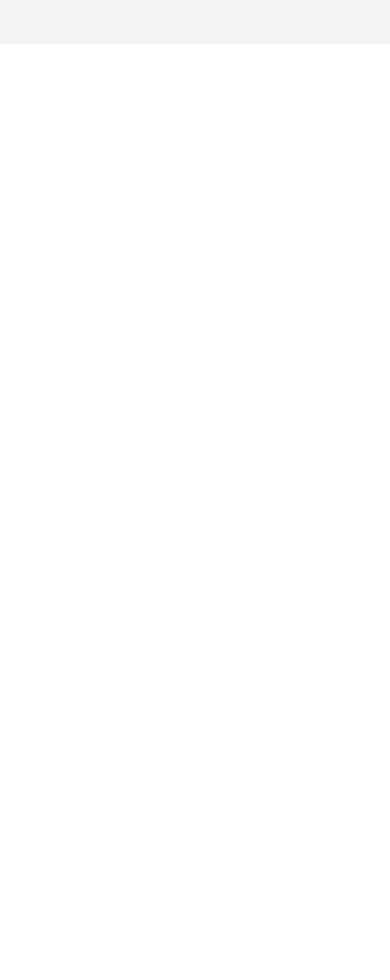
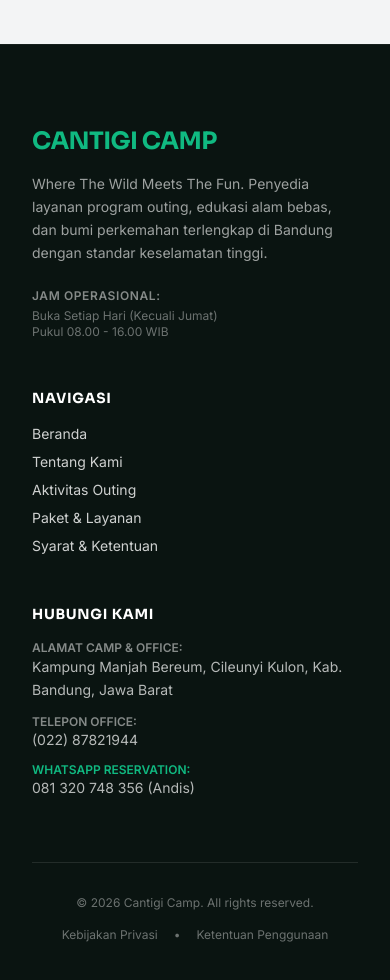
Before and after one commit to mochafri/cantigi-booking, a React (Vite) app: page / in a window 390 px wide. Shown: the part 6240-7220 px from the top of the page. Before the commit the page ends 6284 px from the top, so only its background shows below. Built offline with nearby package versions, Linux system fonts and the light colour scheme.

Commit message:
Tambah section footer

```diff
--- a/src/components/LandingPage.tsx
+++ b/src/components/LandingPage.tsx
@@ -231,6 +231,22 @@ export function LandingPage({ onBook }: { onBook: () => void }) {
           duration: 0.8,
           ease: "power2.out",
           stagger: 0.15
+        }
+      );
+
+      // 9. Footer Section ScrollTrigger
+      gsap.fromTo(".footer-col-anim",
+        { y: 30, opacity: 0 },
+        {
+          scrollTrigger: {
+            trigger: ".footer-section",
+            start: "top 90%"
+          },
+          y: 0,
+          opacity: 1,
+          duration: 0.8,
+          stagger: 0.15,
+          ease: "power2.out"
         }
       );
     });
@@ -490,6 +506,65 @@ export function LandingPage({ onBook }: { onBook: () => void }) {
               Pesan Perjalanan Anda Sekarang
             </button>
          </section>
+
+         {/* Footer */}
+         <footer className="footer-section bg-[#0a1411] text-white/80 pt-20 pb-10 px-8 border-t border-white/5">
+            <div className="max-w-7xl mx-auto grid grid-cols-1 md:grid-cols-12 gap-12 mb-16">
+               {/* Col 1: Brand Info */}
+               <div className="footer-col-anim md:col-span-5 flex flex-col gap-4 opacity-0">
+                  <div className="font-display text-2xl font-bold text-[#10b981] tracking-tight">CANTIGI CAMP</div>
+                  <p className="text-sm text-white/60 max-w-sm leading-relaxed">
+                     Where The Wild Meets The Fun. Penyedia layanan program outing, edukasi alam bebas, dan bumi perkemahan terlengkap di Bandung dengan standar keselamatan tinggi.
+                  </p>
+                  <div className="text-xs text-white/40 mt-2">
+                     <p className="font-bold text-white/50 uppercase tracking-wider mb-1">Jam Operasional:</p>
+                     <p>Buka Setiap Hari (Kecuali Jumat)</p>
+                     <p>Pukul 08.00 - 16.00 WIB</p>
+                  </div>
+               </div>
+
+               {/* Col 2: Navigation Links */}
+               <div className="footer-col-anim md:col-span-3 flex flex-col gap-4 opacity-0">
+                  <h4 className="font-display font-bold text-white uppercase tracking-wider text-sm">Navigasi</h4>
+                  <ul className="flex flex-col gap-2 text-sm">
+                     <li><a href="#" className="hover:text-[#10b981] transition-colors">Beranda</a></li>
+                     <li><a href="#" className="hover:text-[#10b981] transition-colors">Tentang Kami</a></li>
+                     <li><a href="#" className="hover:text-[#10b981] transition-colors">Aktivitas Outing</a></li>
+                     <li><a href="#" className="hover:text-[#10b981] transition-colors">Paket & Layanan</a></li>
+                     <li><a href="#" className="hover:text-[#10b981] transition-colors">Syarat & Ketentuan</a></li>
+                  </ul>
+               </div>
+
+               {/* Col 3: Contact Info (Brosur Asli) */}
+               <div className="footer-col-anim md:col-span-4 flex flex-col gap-4 opacity-0">
+                  <h4 className="font-display font-bold text-white uppercase tracking-wider text-sm">Hubungi Kami</h4>
+                  <div className="flex flex-col gap-3 text-sm text-white/70">
+                     <div>
+                        <p className="font-bold text-white/50 text-xs uppercase">Alamat Camp & Office:</p>
+                        <p className="leading-relaxed">Kampung Manjah Bereum, Cileunyi Kulon, Kab. Bandung, Jawa Barat</p>
+                     </div>
+                     <div>
+                        <p className="font-bold text-white/50 text-xs uppercase">Telepon Office:</p>
+                        <p className="hover:text-[#10b981] transition-colors cursor-pointer">(022) 87821944</p>
+                     </div>
+                     <div>
+                        <p className="font-bold text-[#10b981] text-xs uppercase">WhatsApp Reservation:</p>
+                        <p className="hover:text-[#10b981] transition-colors cursor-pointer">081 320 748 356 (Andis)</p>
+                     </div>
+                  </div>
+               </div>
+            </div>
+
+            {/* Bottom copyright */}
+            <div className="max-w-7xl mx-auto border-t border-white/10 pt-8 flex flex-col sm:flex-row justify-between items-center gap-4 text-xs text-white/40">
+               <p>© {new Date().getFullYear()} Cantigi Camp. All rights reserved.</p>
+               <div className="flex gap-4">
+                  <a href="#" className="hover:text-white/60 transition-colors">Kebijakan Privasi</a>
+                  <span>•</span>
+                  <a href="#" className="hover:text-white/60 transition-colors">Ketentuan Penggunaan</a>
+               </div>
+            </div>
+         </footer>
       </div>
   );
 }
```
